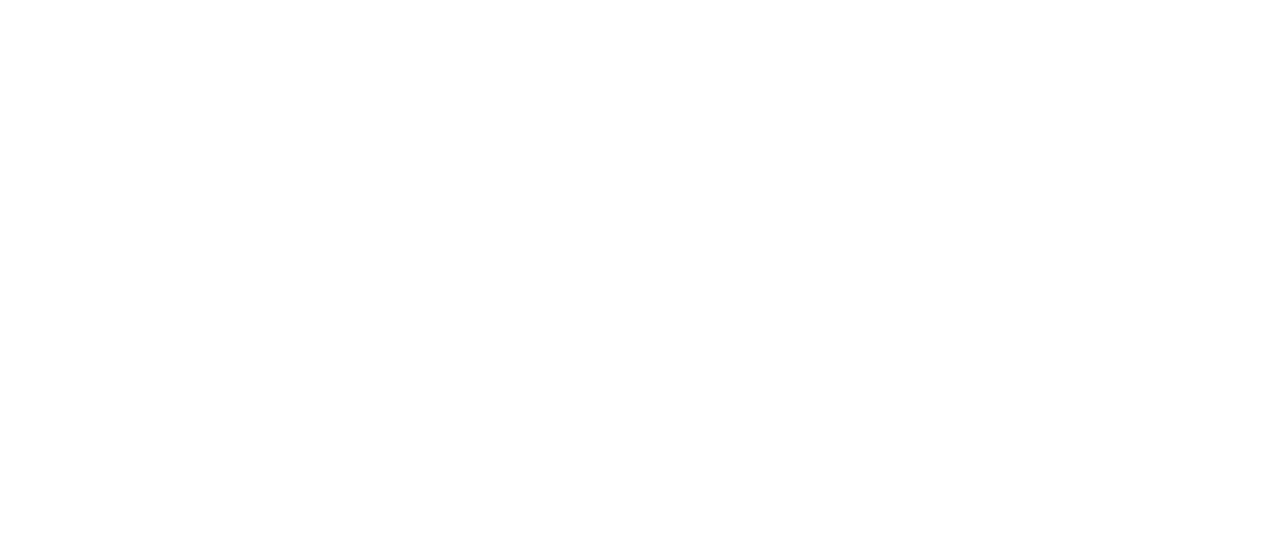
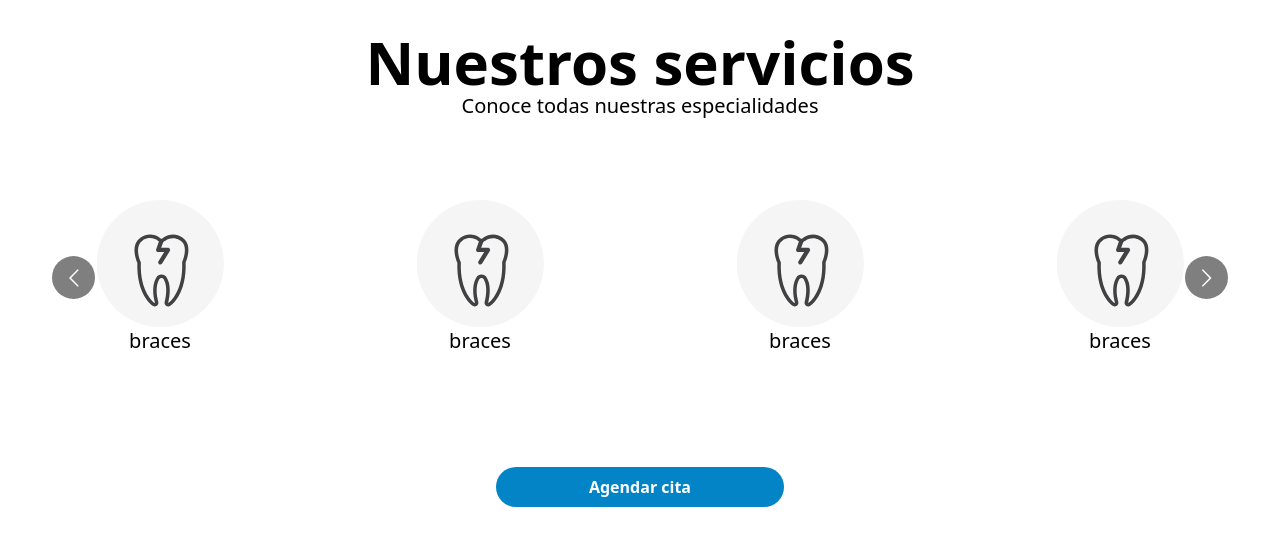
Before and after one commit to No-Country/C10-52-m-reactchallenge-agregar-back, a React (Vite) app: page / in a window 1280 px wide. Shown: the top 546 px of the page. Built offline with nearby package versions, Linux system fonts and the light colour scheme.

Commit message:
end of service section

```diff
--- a/package.json
+++ b/package.json
@@ -10,7 +10,8 @@
   },
   "dependencies": {
     "react": "^18.2.0",
-    "react-dom": "^18.2.0"
+    "react-dom": "^18.2.0",
+    "react-multi-carousel": "^2.8.2"
   },
   "devDependencies": {
     "@types/react": "^18.0.28",
--- a/src/App.jsx
+++ b/src/App.jsx
@@ -1,11 +1,13 @@
 import './App.css'
 import Navbar from './components/Navbar/Navbar'
+import OurServices from './components/OurServices/OurServices'
 
 function App() {
 
   return (
     <>
       <Navbar />
+      <OurServices />
     </>
   )
 }
--- /dev/null
+++ b/src/components/Carousel/CarouselC.jsx
@@ -0,0 +1,34 @@
+import Carousel from "react-multi-carousel";
+import "react-multi-carousel/lib/styles.css";
+
+const CarouselC = ({ ourServices }) => {
+  const servicesMapping = ourServices.map((service) => (
+    <div key={service.nameService} className="flex flex-col items-center">
+      <img className=" w-32" src={service.img} alt={service.nameService} />
+      <p className=" text-xl font-medium">{service.nameService}</p>
+    </div>
+  ))
+
+  const responsive = {
+    desktop: {
+      breakpoint: { max: 1920, min: 1024 },
+      items: 6,
+    },
+    tablet: {
+      breakpoint: { max: 1024, min: 568 },
+      items: 4,
+    },
+    mobile: {
+      breakpoint: { max: 568, min: 0 },
+      items: 2,
+    },
+  };
+
+  return (
+    <Carousel responsive={responsive} infinite={true}>
+      {servicesMapping}
+    </Carousel>
+  );
+};
+
+export default CarouselC;
--- /dev/null
+++ b/src/components/OurServices/OurServices.jsx
@@ -0,0 +1,63 @@
+import React from "react";
+import CarouselC from "../Carousel/CarouselC";
+
+const OurServices = () => {
+  const ourServices = [
+    {
+      img: "./images/ourServices/Fillings.svg",
+      nameService: "braces",
+    },
+    {
+      img: "./images/ourServices/Fillings.svg",
+      nameService: "braces",
+    },
+    {
+      img: "./images/ourServices/Fillings.svg",
+      nameService: "braces",
+    },
+    {
+      img: "./images/ourServices/Fillings.svg",
+      nameService: "braces",
+    },
+    {
+      img: "./images/ourServices/Fillings.svg",
+      nameService: "braces",
+    },
+    {
+      img: "./images/ourServices/Fillings.svg",
+      nameService: "braces",
+    },
+    {
+      img: "./images/ourServices/Fillings.svg",
+      nameService: "braces",
+    },
+    {
+      img: "./images/ourServices/Fillings.svg",
+      nameService: "braces",
+    },
+    {
+      img: "./images/ourServices/Fillings.svg",
+      nameService: "braces",
+    },
+  ];
+  return (
+    <section>
+      <h1 className=" text-center text-6xl font-bold mt-8">
+        Nuestros servicios
+      </h1>
+      <p className="text-center text-xl">
+        Conoce todas nuestras especialidades
+      </p>
+      <div className=" mt-20">
+        <CarouselC ourServices={ourServices} />
+      </div>
+      <div className=" flex justify-center mt-28">
+        <button className=" bg-sky-600 rounded-3xl p-2 w-60 sm:w-72 text-white hover:bg-sky-800 font-semibold">
+          Agendar cita
+        </button>
+      </div>
+    </section>
+  );
+};
+
+export default OurServices;
```
Also changed, not shown: public/images/ourServices/Fillings.svg (added), 1 other file (tests, documents, lock files or other folders).
